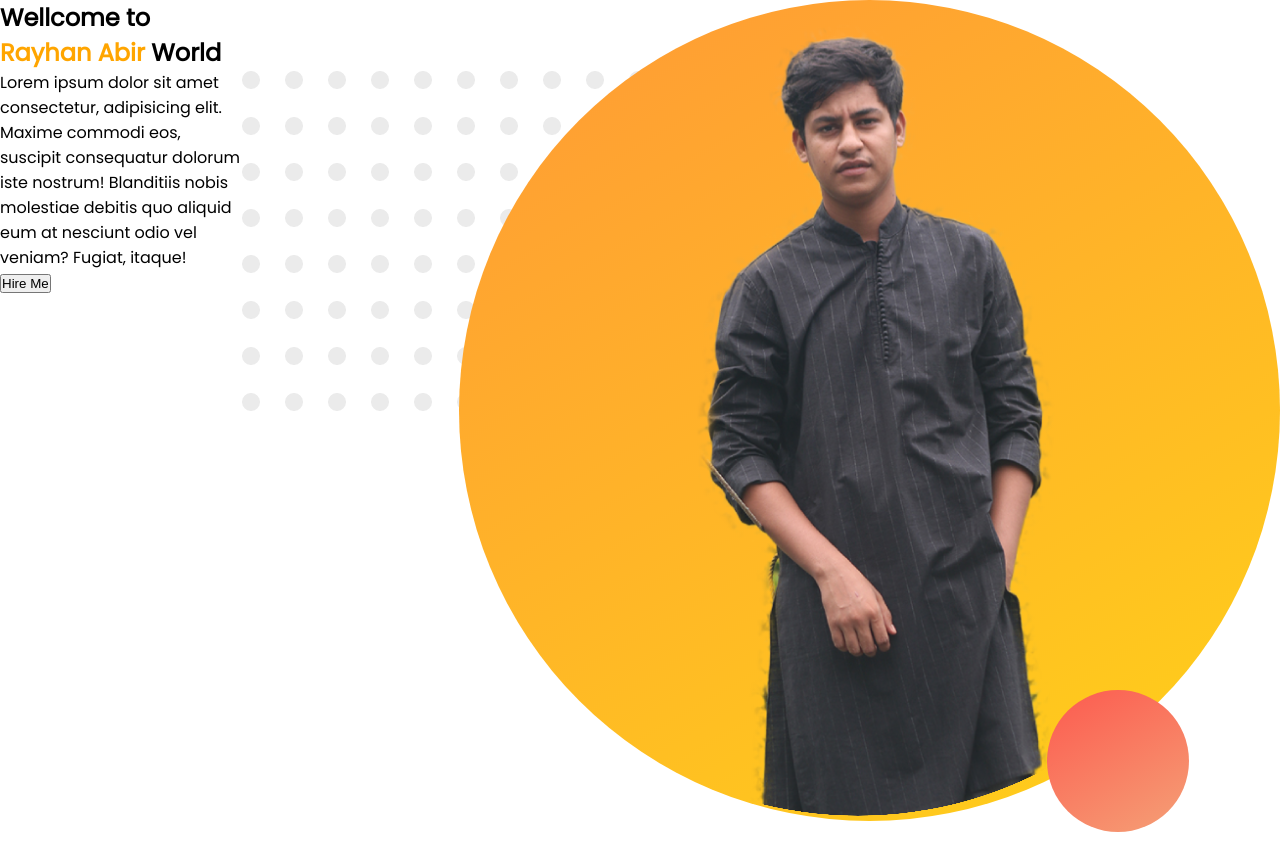
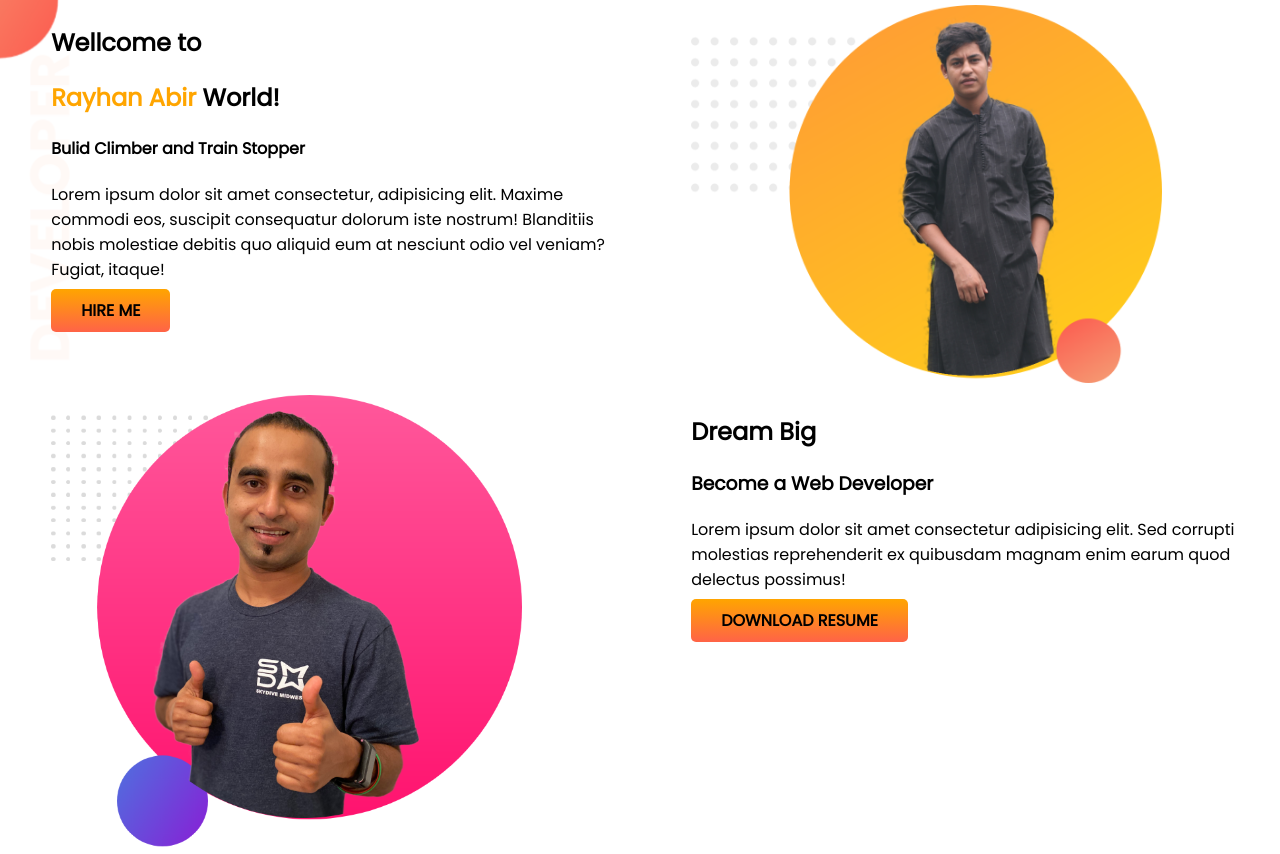
Before and after one commit to rayhanabir/personal-portfolio, a plain HTML site: page index.html in a window 1280 px wide. Drawn offline with Linux system fonts and the light colour scheme.

Commit message:
add more

```diff
--- a/index.html
+++ b/index.html
@@ -14,20 +14,41 @@
     <link rel="stylesheet" href="style.css" />
   </head>
   <body>
-    <section>
-      <div>
+    <section class="first-part">
+      <div class="half-width">
         <h1>Wellcome to</h1>
-        <h1><span class="orange-color">Rayhan Abir</span> World</h1>
+        <h1><span class="orange-color">Rayhan Abir</span> World!</h1>
+        <h4>Bulid Climber and Train Stopper</h4>
         <p>
           Lorem ipsum dolor sit amet consectetur, adipisicing elit. Maxime
           commodi eos, suscipit consequatur dolorum iste nostrum! Blanditiis
           nobis molestiae debitis quo aliquid eum at nesciunt odio vel veniam?
           Fugiat, itaque!
         </p>
-        <button>Hire Me</button>
+        <a
+          class="link-btn"
+          target="_blank"
+          href="https://www.linkedin.com/in/rayhan-abir-479274203/"
+          >HIRE ME</a
+        >
       </div>
-      <div>
+      <div class="half-width">
         <img src="images/rayhan.png" alt="" />
+      </div>
+    </section>
+    <section class="dream-big">
+      <div class="half-width">
+        <img src="images/jhankar2.png" alt="" />
+      </div>
+      <div class="half-width">
+        <h2>Dream Big</h2>
+        <h3>Become a Web Developer</h3>
+        <p>
+          Lorem ipsum dolor sit amet consectetur adipisicing elit. Sed corrupti
+          molestias reprehenderit ex quibusdam magnam enim earum quod delectus
+          possimus!
+        </p>
+        <a class="link-btn" href="">DOWNLOAD RESUME</a>
       </div>
     </section>
   </body>
--- a/style.css
+++ b/style.css
@@ -1,9 +1,10 @@
-* {
+/* * {
   margin: 0;
   padding: 0;
-}
+} */
 body {
   font-family: "Poppins", sans-serif;
+  margin: 0;
 }
 .orange-color {
   color: orange;
@@ -11,3 +12,23 @@ body {
 section {
   display: flex;
 }
+.half-width {
+  width: 50%;
+  padding-left: 4%;
+  margin-top: 5px;
+}
+.half-width img {
+  width: 80%;
+}
+.link-btn {
+  text-decoration: none;
+  font-weight: 700;
+  color: black;
+  padding: 10px 30px;
+  border-radius: 5px;
+  background-image: linear-gradient(orange, tomato);
+}
+.first-part {
+  background-image: url(images/top-banner.png);
+  background-repeat: no-repeat;
+}
```
